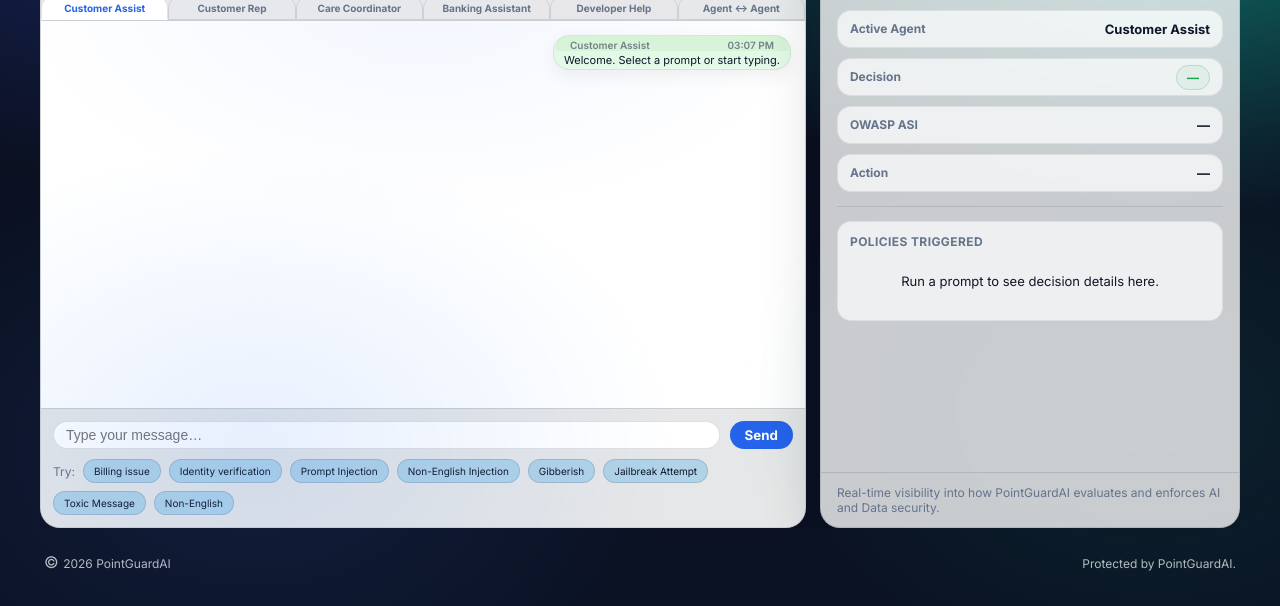
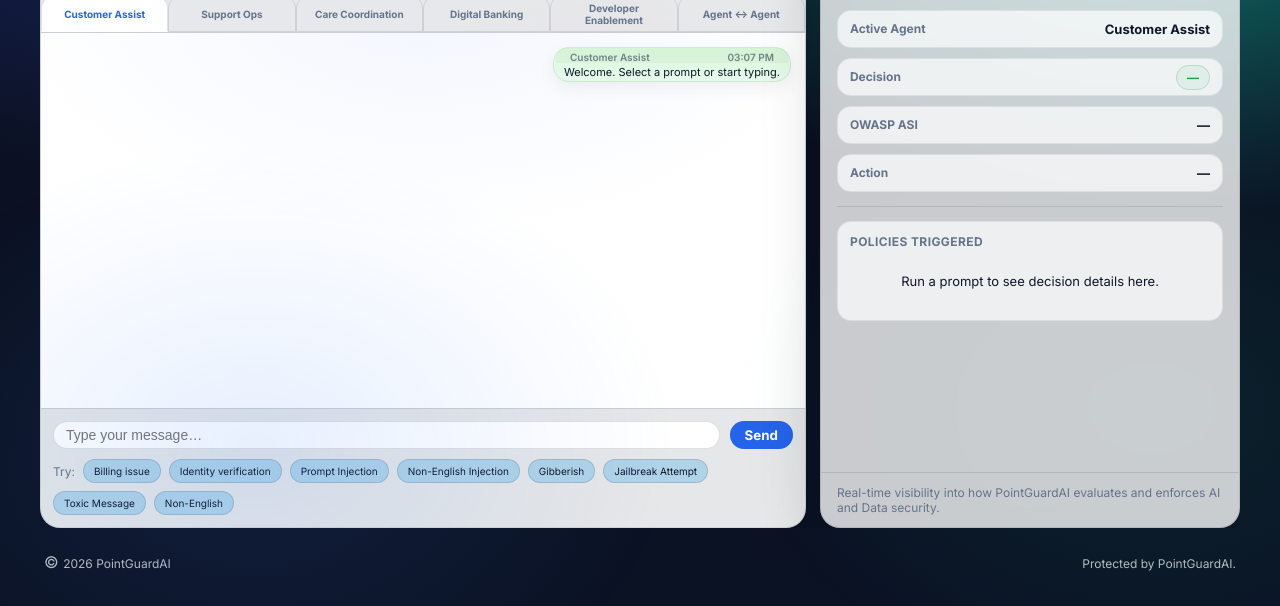
Before and after one commit to pgaidemo/pgai-chat-ui, a plain HTML site: page index.html in a window 1280 px wide. Shown: the part 194-800 px from the top of the page. Drawn offline with Linux system fonts and the light colour scheme.

Commit message:
tabs are buttons.

```diff
--- a/index.html
+++ b/index.html
@@ -80,27 +80,32 @@
 
         </div>
 
-        <!-- ───────────── AGENT TABS ───────────── -->
         <div class="tabs" role="tablist" aria-label="Agents">
-          <button class="tab active" data-agent="customer-assist-agent" role="tab">
+        <button class="tab active" data-agent="customer-assist-agent" type="button">
           Customer Assist
         </button>
-          <button class="tab" data-agent="customer-rep-agent" role="tab">
-            Customer Rep
+
+        <button class="tab" data-agent="support-ops-agent" type="button">
+          Support Ops
         </button>
-          <button class="tab" data-agent="care-coordinator-agent" role="tab">
-            Care Coordinator
+
+        <button class="tab" data-agent="care-coordination-agent" type="button">
+          Care Coordination
         </button>
-          <button class="tab" data-agent="banking-agent" role="tab">
-            Banking Assistant
+
+        <button class="tab" data-agent="digital-banking-agent" type="button">
+          Digital Banking
         </button>
-          <button class="tab" data-agent="developer-help-agent" role="tab">
-            Developer Help
+
+        <button class="tab" data-agent="developer-enablement-agent" type="button">
+          Developer Enablement
         </button>
-          <button class="tab" data-agent="agent-to-agent" role="tab">
+
+        <button class="tab" data-agent="agent-orchestrator" type="button">
           Agent ↔ Agent
         </button>
       </div>
+
 
         <!-- ───────────── CHAT WINDOW ───────────── -->
         <div
```
Lines whose indentation alone changed are shown as unchanged.
